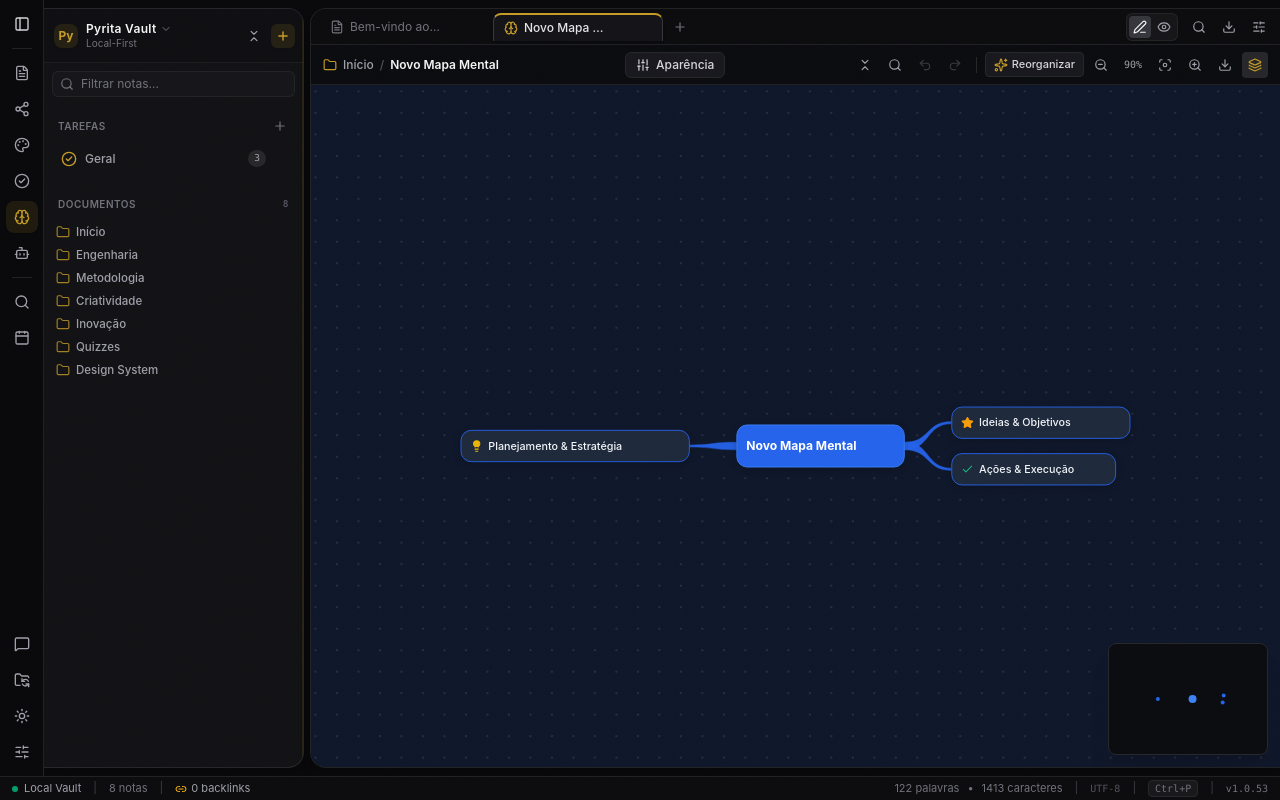
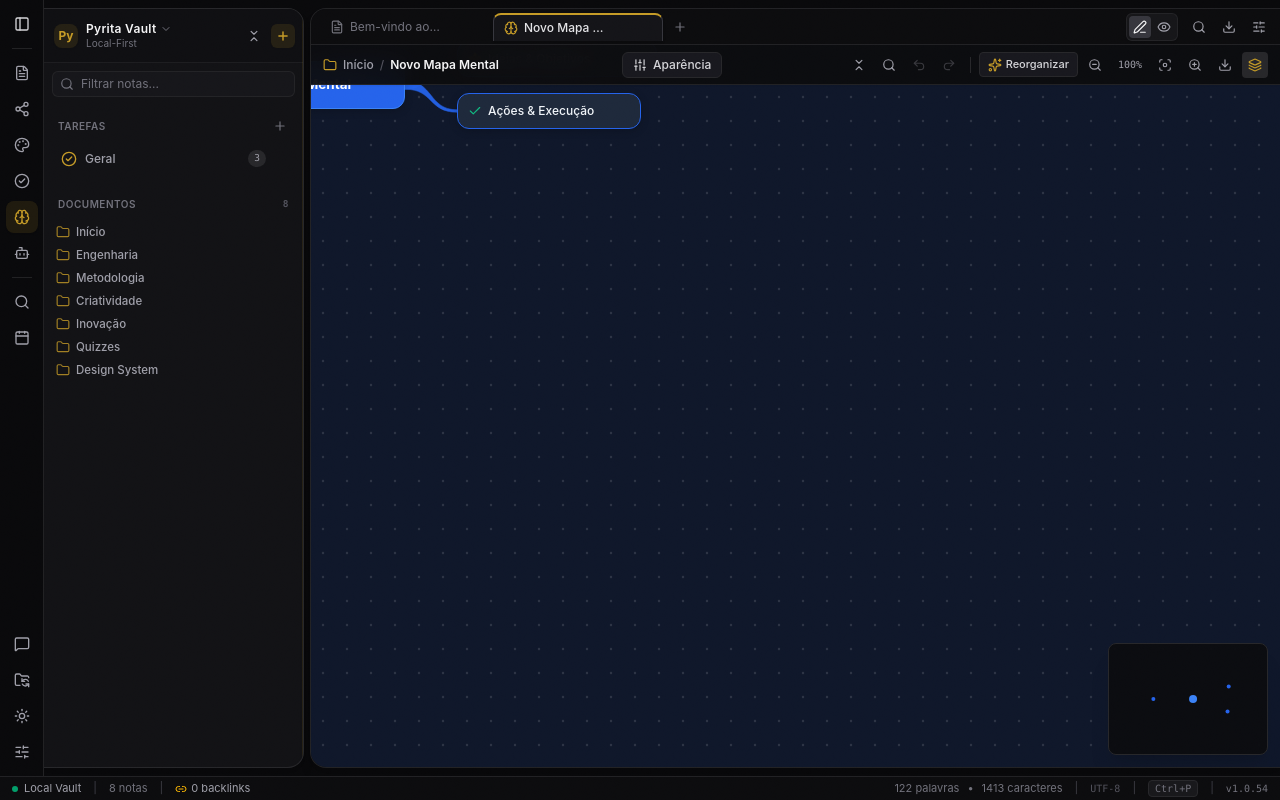
Before and after one commit to edson77nicko/pyrite, a React (Vite) app: page / in a window 1280 px wide. Both pictures are taken after a click on the button 21 px from the left and 217 px from the top of the page. Built offline with nearby package versions, Linux system fonts and the light colour scheme.

Commit message:
feat(mindmap): perfect collapse centering and tab viewport preservation (v1.0.54)

```diff
--- a/package.json
+++ b/package.json
@@ -1,7 +1,7 @@
 {
   "name": "pyrite",
   "private": true,
-  "version": "1.0.53",
+  "version": "1.0.54",
   "description": "Pyrita - Local-First Knowledge Management & Thinking Environment",
   "author": "Pyrita Team",
   "type": "module",
--- /dev/null
+++ b/releases/v1.0.54.md
@@ -0,0 +1,16 @@
+# Pyrita v1.0.54
+
+## Centralização no Mapa Mental, Persistência de Posição entre Abas e Refinamento do Grafo
+
+- **Mapa Mental: Enquadramento e Zoom Confortável ao Recolher/Expandir**:
+  - Corrigido o cálculo de viewport ao alternar entre recolhido e expandido. Os limites do mapa agora são computados de forma síncrona diretamente a partir da árvore ativa de nós, sem limites inflados artificialmente.
+  - Ao recolher o mapa, o nó raiz e os subtópicos diretos da 1ª etapa são centralizados com perfeição na tela em escala de leitura ideal (~100% / zoom entre 0.85x e 1.10x), eliminando o problema em que o projeto era jogado para o fundo/distância excessiva.
+
+- **Mapa Mental: Preservação de Posição entre Abas (Fim do Deslocamento Superior Esquerdo)**:
+  - Adicionado cache de navegação por viewport (`mindMapViewportCache`) associado à aba aberta. Ao alternar para outra aba e voltar, o mapa mental permanece imóvel exatamente na mesma posição de pan e zoom em que o usuário estava trabalhando.
+  - Na primeira abertura da aba, a posição centralizada é calculada via `useLayoutEffect` antes da renderização na tela, eliminando o efeito em que o mapa iniciava no canto superior esquerdo e "corria" animado até o centro.
+
+- **Grafo 3D: Centro Preto Profundo Perfeitamente Alinhado e Preservação Frontal do Disco**:
+  - Ajustadas as proporções do horizonte de eventos e do raio interno orbital (ISCO), centralizando a sombra do buraco negro no ponto `(0, 0)`.
+  - Preservada a luz do disco de acreção em primeiro plano na frente do horizonte, eliminando o corte assimétrico que fazia o círculo preto parecer deslocado para baixo.
+  - Sincronização do raio de oclusão e das órbitas das notas estelares para acompanhar de forma realista a rotação do disco.
--- a/src/App.tsx
+++ b/src/App.tsx
@@ -17,7 +17,7 @@ import { Sidebar } from './components/Sidebar'
 import { RightSidebar } from './components/RightSidebar'
 import { Editor } from './components/Editor'
 import { DrawEditor } from './components/DrawEditor'
-import { MindMapEditor } from './components/MindMapEditor'
+import { MindMapEditor, mindMapViewportCache } from './components/MindMapEditor'
 import { GraphView } from './components/GraphView'
 import { CanvasView } from './components/CanvasView'
 import { TasksView } from './components/TasksView'
@@ -338,6 +338,10 @@ export const App: React.FC = () => {
   }
 
   const handleCloseTab = (tabId: string) => {
+    const tabToClose = tabs.find(t => t.id === tabId)
+    if (tabToClose?.noteId) {
+      mindMapViewportCache.delete(tabToClose.noteId)
+    }
     const remaining = tabs.filter(t => t.id !== tabId)
     setTabs(remaining)
     if (remaining.length === 0) {
@@ -650,6 +654,7 @@ export const App: React.FC = () => {
   }
 
   const handleDeleteNote = (noteId: string) => {
+    mindMapViewportCache.delete(noteId)
     const noteToDelete = notes.find(n => n.id === noteId)
     const updated = notes.filter(n => n.id !== noteId)
     setNotes(updated)
--- a/src/components/MindMapEditor.tsx
+++ b/src/components/MindMapEditor.tsx
@@ -1,4 +1,4 @@
-import React, { useCallback, useEffect, useMemo, useRef, useState } from 'react'
+import React, { useCallback, useEffect, useLayoutEffect, useMemo, useRef, useState } from 'react'
 import type { Note } from '../types'
 import type {
   ComputedNode,
@@ -106,6 +106,9 @@ const ICON_PRESETS: { id: string; label: string; icon: React.ReactNode; color: s
   { id: 'help', label: 'Dúvida', icon: <HelpCircle className="w-3.5 h-3.5" />, color: '#06b6d4' }
 ]
 
+// In-memory cache to preserve viewport across tab switches while the note tab is still open
+export const mindMapViewportCache = new Map<string, { panX: number; panY: number; zoom: number }>()
+
 export const MindMapEditor: React.FC<MindMapEditorProps> = ({
   note,
   onUpdateNote
@@ -222,8 +225,27 @@ export const MindMapEditor: React.FC<MindMapEditorProps> = ({
   // Minimap
   const [showMinimap, setShowMinimap] = useState(true)
 
-  // Viewport (Pan & Zoom)
-  const [viewport, setViewport] = useState(() => doc.viewport || { panX: 0, panY: 0, zoom: 1 })
+  // Check if we have a cached viewport from before switching tabs
+  const cachedViewport = mindMapViewportCache.get(note.id)
+
+  // Viewport (Pan & Zoom) - restore immediately if cached so tab switches stay exactly where the user was!
+  const [viewport, setViewportState] = useState<{ panX: number; panY: number; zoom: number }>(() => {
+    if (cachedViewport) return cachedViewport
+    if (doc.viewport) return doc.viewport
+    return { panX: 0, panY: 0, zoom: 1 }
+  })
+
+  // Synchronize viewport changes to the in-memory cache so switching tabs preserves position
+  const setViewport = useCallback(
+    (updater: React.SetStateAction<{ panX: number; panY: number; zoom: number }>) => {
+      setViewportState(prev => {
+        const next = typeof updater === 'function' ? updater(prev) : updater
+        mindMapViewportCache.set(note.id, next)
+        return next
+      })
+    },
+    [note.id]
+  )
   const isDraggingCanvas = useRef(false)
   const dragStartPos = useRef({ x: 0, y: 0 })
   const initialPan = useRef({ panX: 0, panY: 0 })
@@ -303,20 +325,23 @@ export const MindMapEditor: React.FC<MindMapEditorProps> = ({
   }, [doc])
 
   // Center on node or fit view
-  const fitView = useCallback(() => {
+  const fitView = useCallback((customBounds?: { minX: number; maxX: number; minY: number; maxY: number } | unknown) => {
     if (!containerRef.current) return
     const rect = containerRef.current.getBoundingClientRect()
     if (rect.width === 0 || rect.height === 0) return
-    const { minX, maxX, minY, maxY } = layoutResult.bounds
-    const mapWidth = Math.max(100, maxX - minX)
-    const mapHeight = Math.max(100, maxY - minY)
-
-    const scaleX = (rect.width - 120) / mapWidth
-    const scaleY = (rect.height - 120) / mapHeight
-    const targetZoom = Math.max(0.3, Math.min(1.2, Math.min(scaleX, scaleY)))
-
-    const centerX = (minX + maxX) / 2
-    const centerY = (minY + maxY) / 2
+    const hasBounds = customBounds && typeof customBounds === 'object' && 'minX' in customBounds
+    const bounds = hasBounds
+      ? (customBounds as { minX: number; maxX: number; minY: number; maxY: number })
+      : layoutResult.bounds
+    const mapWidth = Math.max(80, bounds.maxX - bounds.minX)
+    const mapHeight = Math.max(80, bounds.maxY - bounds.minY)
+
+    const scaleX = (rect.width - 100) / mapWidth
+    const scaleY = (rect.height - 100) / mapHeight
+    const targetZoom = Math.max(0.35, Math.min(1.15, Math.min(scaleX, scaleY)))
+
+    const centerX = (bounds.minX + bounds.maxX) / 2
+    const centerY = (bounds.minY + bounds.maxY) / 2
 
     const newViewport = {
       zoom: targetZoom,
@@ -324,20 +349,49 @@ export const MindMapEditor: React.FC<MindMapEditorProps> = ({
       panY: rect.height / 2 - centerY * targetZoom
     }
     setViewport(newViewport)
-  }, [layoutResult])
-
-  // Automatically center and fit view whenever a mindmap is opened or loaded
-  const initialFitDoneRef = useRef<string | null>(null)
-
-  useEffect(() => {
-    if (initialFitDoneRef.current !== note.id && containerRef.current) {
+  }, [layoutResult, setViewport])
+
+  // When switching back to an already open mind map tab, keep the position where the user was!
+  // Only center automatically if opened for the first time without a cached position.
+  const hasInitialPositionRef = useRef<boolean>(!!cachedViewport || !!doc.viewport)
+  const [isCanvasReady, setIsCanvasReady] = useState<boolean>(() => hasInitialPositionRef.current)
+
+  useLayoutEffect(() => {
+    if (hasInitialPositionRef.current) {
+      if (!isCanvasReady) setIsCanvasReady(true)
+      return
+    }
+
+    if (!containerRef.current) return
+    const rect = containerRef.current.getBoundingClientRect()
+    if (rect.width > 0 && rect.height > 0) {
+      const { minX, maxX, minY, maxY } = layoutResult.bounds
+      const mapWidth = Math.max(80, maxX - minX)
+      const mapHeight = Math.max(80, maxY - minY)
+      const scaleX = (rect.width - 100) / mapWidth
+      const scaleY = (rect.height - 100) / mapHeight
+      const targetZoom = Math.max(0.35, Math.min(1.15, Math.min(scaleX, scaleY)))
+
+      const centerX = (minX + maxX) / 2
+      const centerY = (minY + maxY) / 2
+
+      const initialVp = {
+        zoom: targetZoom,
+        panX: rect.width / 2 - centerX * targetZoom,
+        panY: rect.height / 2 - centerY * targetZoom
+      }
+      setViewport(initialVp)
+      hasInitialPositionRef.current = true
+      setIsCanvasReady(true)
+    } else {
       const timer = window.setTimeout(() => {
         fitView()
-        initialFitDoneRef.current = note.id
-      }, 60)
+        hasInitialPositionRef.current = true
+        setIsCanvasReady(true)
+      }, 40)
       return () => window.clearTimeout(timer)
     }
-  }, [note.id, fitView])
+  }, [layoutResult, fitView, setViewport, isCanvasReady])
 
   // Check if any node with children is currently collapsed
   const hasAnyCollapsed = useMemo(() => {
@@ -366,15 +420,41 @@ export const MindMapEditor: React.FC<MindMapEditorProps> = ({
       }
     }
 
-    commitDoc({
+    const nextDoc: MindMapDocument = {
       ...doc,
       nodes: nextNodes
-    })
-
-    setTimeout(() => {
-      fitView()
-    }, 60)
-  }, [doc, hasAnyCollapsed, commitDoc, fitView])
+    }
+    commitDoc(nextDoc)
+
+    // Synchronously compute the exact layout of the new state and center the view!
+    const nextLayout = calculateMindMapLayout(nextDoc)
+    if (containerRef.current) {
+      const rect = containerRef.current.getBoundingClientRect()
+      if (rect.width > 0 && rect.height > 0) {
+        const { minX, maxX, minY, maxY } = nextLayout.bounds
+        const mapWidth = Math.max(80, maxX - minX)
+        const mapHeight = Math.max(80, maxY - minY)
+        const scaleX = (rect.width - 100) / mapWidth
+        const scaleY = (rect.height - 100) / mapHeight
+
+        // When collapsing, keep a comfortable readable zoom (0.85 to 1.1) so it doesn't zoom out into the distance!
+        // When expanding, fit all branches comfortably into view.
+        const targetZoom = shouldCollapse
+          ? Math.max(0.85, Math.min(1.10, Math.min(scaleX, scaleY)))
+          : Math.max(0.35, Math.min(1.10, Math.min(scaleX, scaleY)))
+
+        const centerX = (minX + maxX) / 2
+        const centerY = (minY + maxY) / 2
+
+        const newViewport = {
+          zoom: targetZoom,
+          panX: rect.width / 2 - centerX * targetZoom,
+          panY: rect.height / 2 - centerY * targetZoom
+        }
+        setViewport(newViewport)
+      }
+    }
+  }, [doc, hasAnyCollapsed, commitDoc, setViewport])
 
   // Node editing handlers
   const startEditing = useCallback(
@@ -810,7 +890,11 @@ export const MindMapEditor: React.FC<MindMapEditorProps> = ({
       ref={containerRef}
       onMouseMove={handleMouseMoveCanvas}
       onMouseUp={handleMouseUpCanvas}
-      style={{ backgroundColor: currentCanvasBg }}
+      style={{
+        backgroundColor: currentCanvasBg,
+        opacity: isCanvasReady ? 1 : 0,
+        transition: isCanvasReady ? 'opacity 0.12s ease' : 'none'
+      }}
       className="relative w-full h-full overflow-hidden select-none font-sans text-zinc-100 flex flex-col"
     >
       {/* 1. TOP HEADER TOOLBAR (Styled in Pyrita Dark/Gold Design System) */}
--- a/src/utils/mindMapUtils.ts
+++ b/src/utils/mindMapUtils.ts
@@ -1019,13 +1019,29 @@ export function calculateMindMapLayout(doc: MindMapDocument): ComputedLayout {
     }
   })
 
-  // Calculate layout bounds
-  let minX = -400, maxX = 400, minY = -300, maxY = 300
+  // Calculate layout bounds accurately based on rendered nodes & boundaries
+  if (computedNodes.length === 0) {
+    return {
+      nodes: computedNodes,
+      edges: computedEdges,
+      boundaries: computedBoundaries,
+      bounds: { minX: -200, maxX: 200, minY: -150, maxY: 150 }
+    }
+  }
+
+  let minX = Infinity, maxX = -Infinity, minY = Infinity, maxY = -Infinity
   computedNodes.forEach(cn => {
-    minX = Math.min(minX, cn.x - cn.width / 2 - 100)
-    maxX = Math.max(maxX, cn.x + cn.width / 2 + 100)
-    minY = Math.min(minY, cn.y - cn.height / 2 - 80)
-    maxY = Math.max(maxY, cn.y + cn.height / 2 + 80)
+    minX = Math.min(minX, cn.x - cn.width / 2 - 40)
+    maxX = Math.max(maxX, cn.x + cn.width / 2 + 40)
+    minY = Math.min(minY, cn.y - cn.height / 2 - 40)
+    maxY = Math.max(maxY, cn.y + cn.height / 2 + 40)
+  })
+
+  computedBoundaries.forEach(cb => {
+    minX = Math.min(minX, cb.rect.x - 20)
+    maxX = Math.max(maxX, cb.rect.x + cb.rect.width + 20)
+    minY = Math.min(minY, cb.rect.y - 20)
+    maxY = Math.max(maxY, cb.rect.y + cb.rect.height + 20)
   })
 
   return {
--- a/src/version.ts
+++ b/src/version.ts
@@ -1,3 +1,3 @@
 declare const __APP_VERSION__: string | undefined
 
-export const APP_VERSION: string = typeof __APP_VERSION__ !== 'undefined' ? __APP_VERSION__ : '1.0.53'
+export const APP_VERSION: string = typeof __APP_VERSION__ !== 'undefined' ? __APP_VERSION__ : '1.0.54'
```
